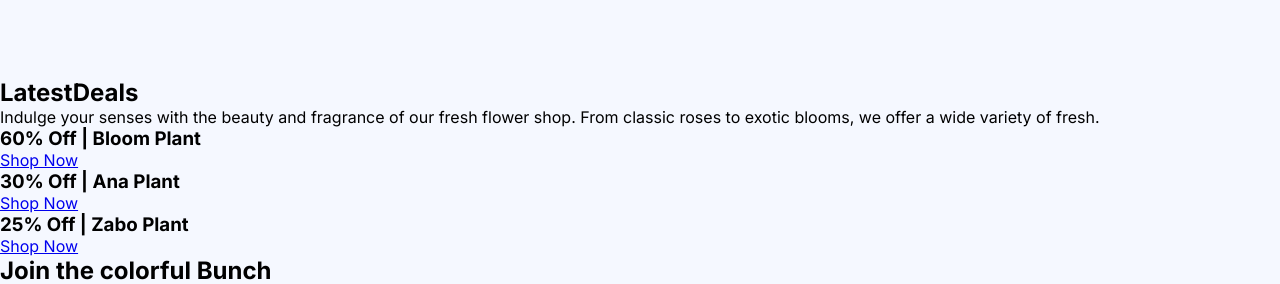
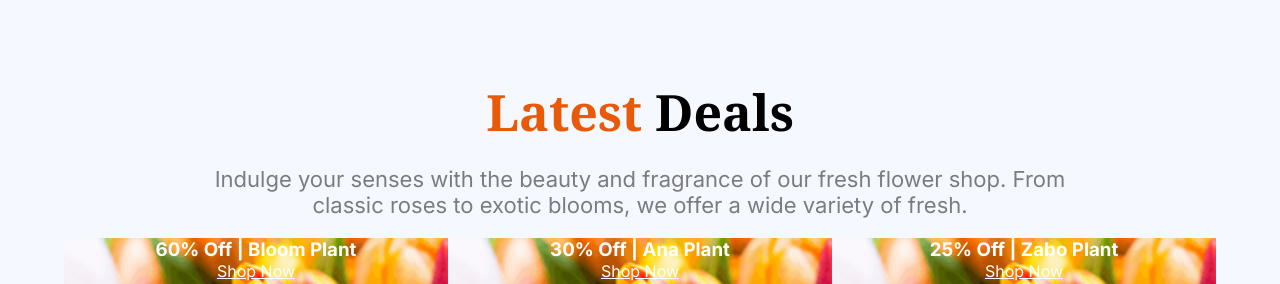
Before and after one commit to hasanhimmat/ASSIGNMENT-002, a plain HTML site: page index.html in a window 1280 px wide. Shown: the part 2987-3271 px from the top of the page. Drawn offline with Linux system fonts and the light colour scheme.

Commit message:
latest deals style done

```diff
--- a/index.html
+++ b/index.html
@@ -122,13 +122,13 @@
             </div>
 
             <article>
-                <div>
-                    <h2><span>Latest</span>Deals</h2>
+                <div class="top">
+                    <h2 class="noto-serif"><span>Latest</span> Deals</h2>
                     <p>
-                        Indulge your senses with the beauty and fragrance of our fresh flower shop. From classic roses to exotic blooms, we offer a wide variety of fresh.
+                        Indulge your senses with the beauty and fragrance of our fresh flower shop. From <br> classic roses to exotic blooms, we offer a wide variety of fresh.
                     </p>
                 </div>
-                <div>
+                <div class="deals">
                     <div>
                         <h3>60% Off | Bloom Plant</h3>
                         <a href="#">Shop Now</a>
--- a/style.css
+++ b/style.css
@@ -155,3 +155,52 @@ nav ul li #home {
     color: #7B7C80;
     padding: 10px;
 }
+
+
+article {
+    width: 90%;
+    margin: auto;
+}
+
+
+article .top {
+    text-align: center;
+}
+
+article h2 {
+    font-size: 50px;
+}
+
+article  span {
+    color: #E95A08;
+}
+
+article .top p {
+    color: #7B7C80;
+    font-size: 22px;
+    margin: 20px 0;
+}
+
+.deals {
+    display: flex;
+    justify-content: space-between;
+}
+
+.deals div {
+    width: 500px;
+    height: 350px;
+    display: flex;
+    flex-direction: column;
+    align-items: center;
+    background-image: url('./images/deal-ana.png');
+    background-size: cover;
+    background-repeat: no-repeat;
+}
+
+.deals div h3 {
+    color: #FFFFFF;
+}
+
+.deals div a {
+    color: #FFFFFF;
+}
```
